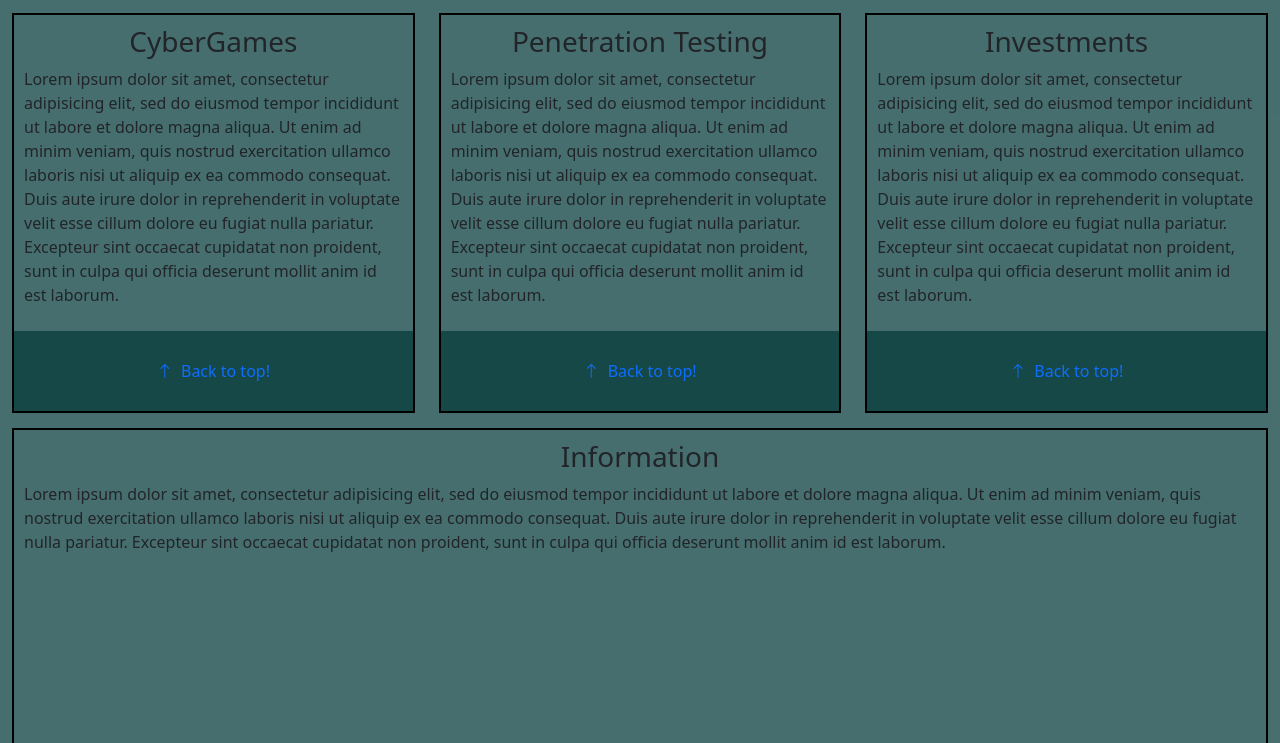
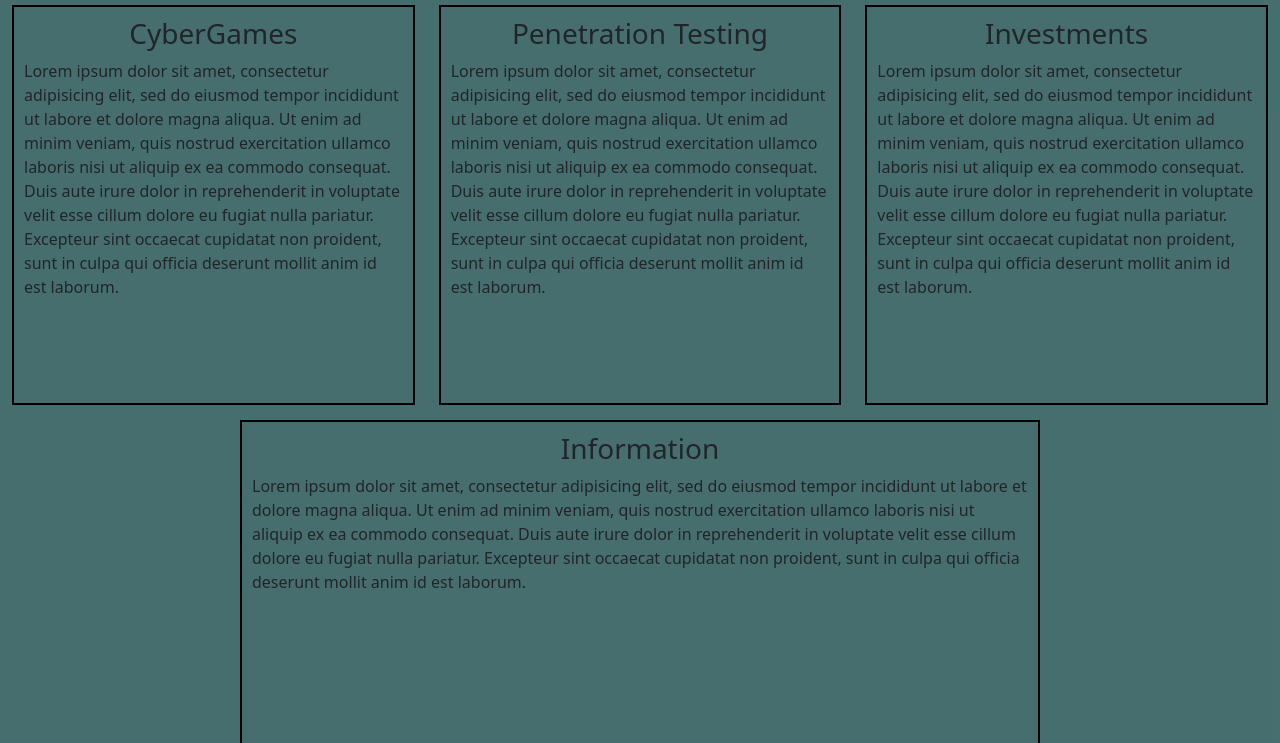
Before and after one commit to Omriruvio/SimpleBootstrap, a plain HTML site: page index.html in a window 1280 px wide. Shown: the part 141-884 px from the top of the page. Drawn offline with nearby package versions, Linux system fonts and the light colour scheme.

Commit message:
improved collapsable nav and box behavior fixed backtotop bug related to uncollapsing of menu

```diff
--- a/css/styles.css
+++ b/css/styles.css
@@ -27,6 +27,11 @@ body::-webkit-scrollbar-thumb {
 	padding: 0!important;
 	margin: 0!important;
 
+}
+
+h1 {
+	background-color: rgba(8, 60, 60, 0.74) ;
+	margin-bottom: 0;
 }
 
 /*Nav Bar Items*/
@@ -82,6 +87,11 @@ div.container-fluid {
 	background-color: rgba(8, 60, 60, 0.74) ;
 }
 
+.boxwrapper {
+	display: flex;
+	justify-content: center;
+}
+
 .Shitbox {
 	/*width: 200px;*/
 	/*height: 200px;*/
@@ -90,6 +100,7 @@ div.container-fluid {
 	padding: 10px;
 	height: 400px;
 	position: relative;
+	max-width: 800px;
 }
 
 .backtotop {
--- a/index.html
+++ b/index.html
@@ -42,12 +42,14 @@
     </nav>
 
   <!-- MainSection Start -->
-  <section id=MainSection>
 
-    <h1 class="text-center pt-4 pb-4">CyberSecurity</h1>
+  <h1 class="text-center pt-4 pb-4">CyberSecurity</h1>
+  <section id="MainSection" class="d-flex">
+
+
     <div class="container-fluid">
       <section class="row">
-        <div class="col-lg-4 col-md-6">
+        <div class="boxwrapper col-lg-4 col-md-6">
           <div id="cybergamesbox" class="Shitbox"><h3 class="text-center">CyberGames</h3>Lorem ipsum dolor sit amet, consectetur adipisicing elit, sed do eiusmod
           tempor incididunt ut labore et dolore magna aliqua. Ut enim ad minim veniam,
           quis nostrud exercitation ullamco laboris nisi ut aliquip ex ea commodo
@@ -56,7 +58,7 @@
           proident, sunt in culpa qui officia deserunt mollit anim id est laborum.<a href="#top"><div class="backtotop text-center bi-arrow-up">&nbsp; Back to top!</div></a></div>
         </div>
 
-        <div class="col-lg-4 col-md-6">
+        <div class="boxwrapper col-lg-4 col-md-6">
           <div id="pentestbox" class="Shitbox"><h3 class="text-center">Penetration Testing</h3>Lorem ipsum dolor sit amet, consectetur adipisicing elit, sed do eiusmod
           tempor incididunt ut labore et dolore magna aliqua. Ut enim ad minim veniam,
           quis nostrud exercitation ullamco laboris nisi ut aliquip ex ea commodo
@@ -65,7 +67,7 @@
           proident, sunt in culpa qui officia deserunt mollit anim id est laborum.<a href="#top"><div class="backtotop text-center bi-arrow-up">&nbsp; Back to top!</div></a></div>
         </div>
 
-        <div class="col-lg-4 col-md-6">
+        <div class="boxwrapper col-lg-4 col-md-6">
           <div id="investmentbox" class="Shitbox"><h3 class="text-center">Investments</h3>Lorem ipsum dolor sit amet, consectetur adipisicing elit, sed do eiusmod
           tempor incididunt ut labore et dolore magna aliqua. Ut enim ad minim veniam,
           quis nostrud exercitation ullamco laboris nisi ut aliquip ex ea commodo
@@ -74,7 +76,7 @@
           proident, sunt in culpa qui officia deserunt mollit anim id est laborum.<a href="#top"><div class="backtotop text-center bi-arrow-up">&nbsp; Back to top!</div></a></div>
         </div>
 
-        <div class="col-lg-12 col-md-6">
+        <div class="boxwrapper col-lg-12 col-md-6">
           <div id="informationbox" class="Shitbox"><h3 class="text-center">Information</h3>Lorem ipsum dolor sit amet, consectetur adipisicing elit, sed do eiusmod
           tempor incididunt ut labore et dolore magna aliqua. Ut enim ad minim veniam,
           quis nostrud exercitation ullamco laboris nisi ut aliquip ex ea commodo
@@ -84,9 +86,8 @@
         </div>
       </section>
     </div>
+  </section> <!-- End of MainSection -->
 
-  </section>
-  <!-- End of MainSection -->
 
 
 
--- a/js/script.js
+++ b/js/script.js
@@ -1,6 +1,16 @@
 $(document).ready( function () {
 
-    $(".row div, h1").click(function (event) {
+
+    $("div.backtotop").addClass("d-sm-none");
+    // $(window).resize( function() {
+    //     var screenWidth = window.innerWidth;
+    //     if (screenWidth > 768) {
+    //         $("div.backtotop").addClass("d-sm-none");
+    //     }
+    // });
+
+
+    $("#MainSection, h1").click(function (event) {
        var screenWidth = window.innerWidth;
        if (screenWidth < 768) {
            $("#NavbarItems").collapse('hide');
```
